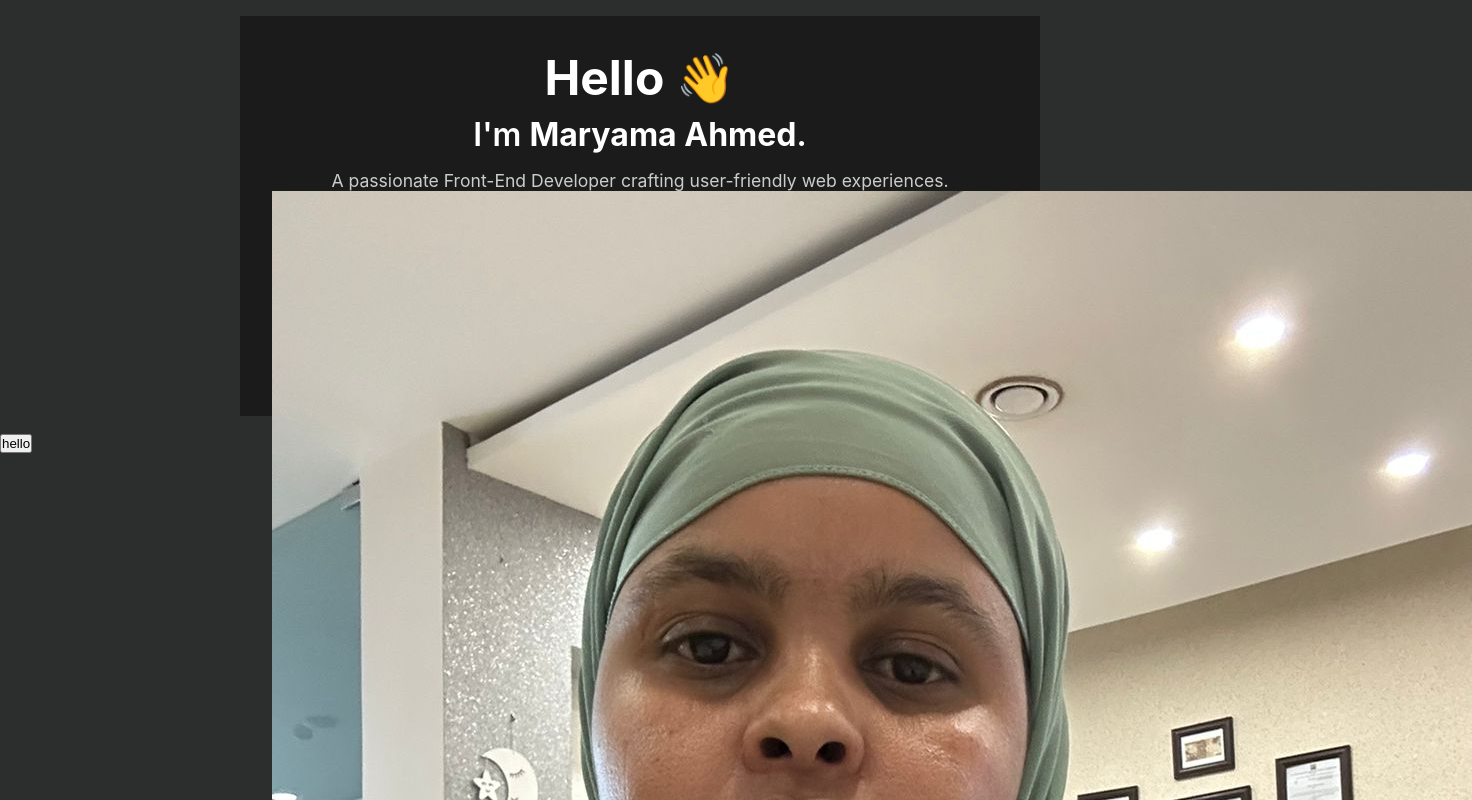
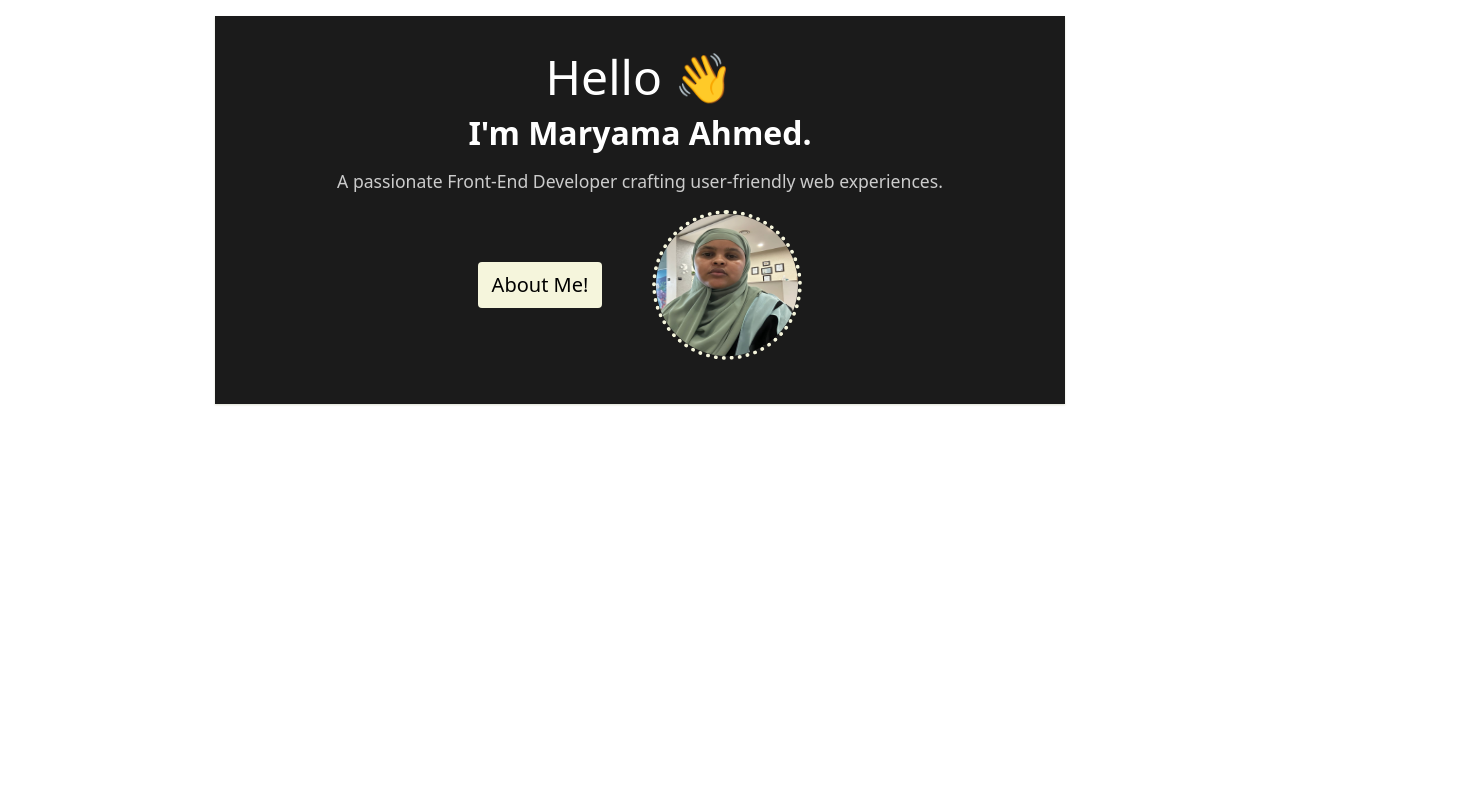
Before and after one commit to ZaamiAhmed/MaryamAhmed, a React (Create React App) app in the folder my-portfolio/: page / in a window 1280 px wide. Shown: the top 800 px of the page, 1472 px wide, since content can reach past the window. Built offline with nearby package versions, Linux system fonts and the light colour scheme.

Commit message:
added me introduction

```diff
--- a/my-portfolio/package.json
+++ b/my-portfolio/package.json
@@ -7,6 +7,8 @@
     "@testing-library/jest-dom": "^6.6.3",
     "@testing-library/react": "^16.3.0",
     "@testing-library/user-event": "^13.5.0",
+    "bootstrap": "^5.3.6",
+    "framer-motion": "^12.15.0",
     "react": "^19.1.0",
     "react-bootstrap": "^2.10.10",
     "react-dom": "^19.1.0",
--- a/my-portfolio/src/components/Intro.css
+++ b/my-portfolio/src/components/Intro.css
@@ -5,12 +5,14 @@
 }
 .intro{
     background-color: #1b1b1b ;
-    max-width: 800px;
+    max-width: 850px;
  margin: 16px auto;
-height: 50vh;
+/* height: 70vh; */
  color: #fff;
  padding: 2rem;
  text-align: center;
+ box-shadow:  0 1px 2px 0 rgba(88, 99, 33, 0.2);
+
 
 }
 .intro h1{
@@ -27,6 +29,26 @@ height: 50vh;
     font-size: 1.1rem;
     color: #ccc;
 }
-.portfolio-photoo{
-    /* width: 200px; */
+.me{
+    display: flex;
+    justify-content: center;
+    align-items: center;
+   gap: 30px;
+   margin-bottom: 12px;
 }
+.me button{
+    padding: 8px 14px;
+    font-size: 20px;
+    background-color: beige;
+    border: none;
+    border-radius: 4px;
+    margin-right: 20px;
+
+}
+
+.my-image{
+    width: 150px;
+    height: 150px;
+    border-radius: 50%;
+   border: 4px dotted beige;
+}
--- a/my-portfolio/src/components/Intro.jsx
+++ b/my-portfolio/src/components/Intro.jsx
@@ -1,5 +1,6 @@
 import './Intro.css';
 import image from '../images/photo1.jpg';
+import { motion } from "framer-motion";
 export default function Intro() {
     return (
       <section className="heading container">
@@ -13,14 +14,23 @@ export default function Intro() {
           <h2>
             I'm <strong>Maryama Ahmed</strong>.
           </h2>
+
           <p>
             A passionate Front-End Developer crafting user-friendly web
             experiences.
           </p>
-
-          <img src={image} alt="maryan" className="img-fluid" />
+          <div className="me">
+            <button>About Me!</button>
+            <motion.img
+              src={image}
+              alt="Maryama Ahmed"
+              className="my-image"
+              initial={{ opacity: 0, y: 50 }}
+              animate={{ opacity: 1, y: 0 }}
+              transition={{ duration: 1, delay: 0.3 }}
+            />
+          </div>
         </div>
-        <button className="btn btn-primary">hello</button>
       </section>
     );
 }
--- a/my-portfolio/src/index.js
+++ b/my-portfolio/src/index.js
@@ -3,6 +3,7 @@ import ReactDOM from 'react-dom/client';
 import './index.css';
 import App from './App';
 import reportWebVitals from './reportWebVitals';
+import "bootstrap/dist/css/bootstrap.min.css";
 
 const root = ReactDOM.createRoot(document.getElementById('root'));
 root.render(
```
Also changed, not shown: 1 other file (tests, documents, lock files or other folders).
